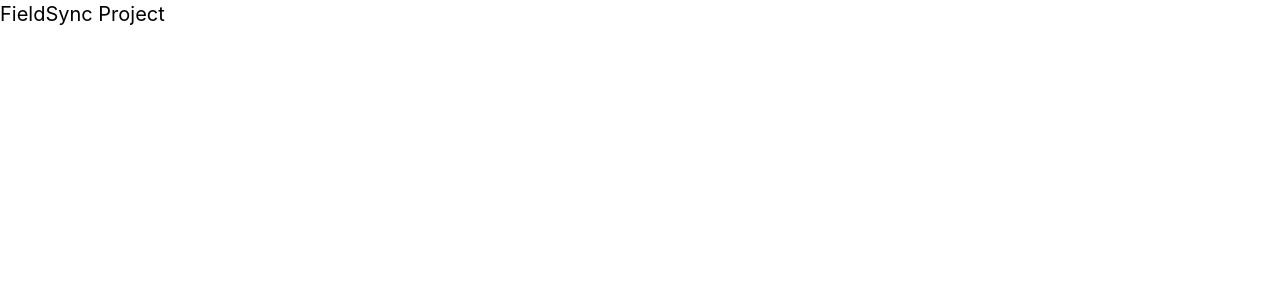
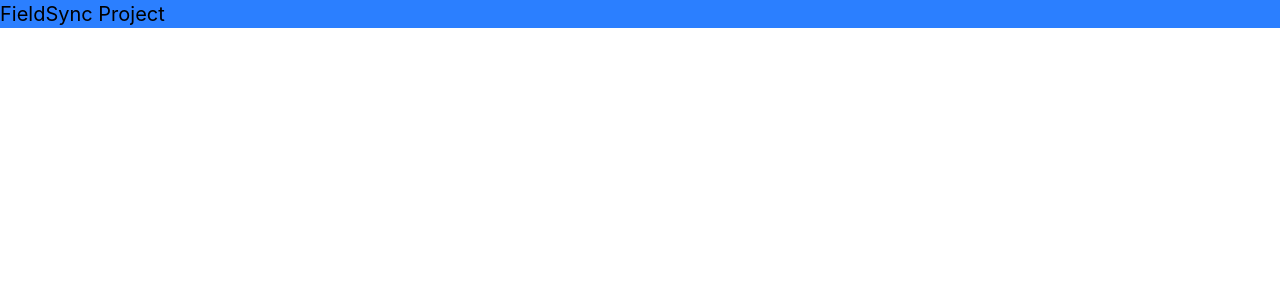
Before and after one commit to Team-Alpha-FieldSync/fieldsync, a React (Vite) app in the folder client/: page / in a window 1280 px wide. Shown: the top 300 px of the page. Built offline with nearby package versions, Linux system fonts and the light colour scheme.

Commit message:
Corrected a styling issue

```diff
--- a/client/src/App.tsx
+++ b/client/src/App.tsx
@@ -2,7 +2,7 @@ function App() {
 
   return (
     <>
-      <div className='text-xl bg-blue-500-600'>FieldSync Project</div>
+      <div className='text-xl bg-blue-500'>FieldSync Project</div>
     </>
   )
 }
```
